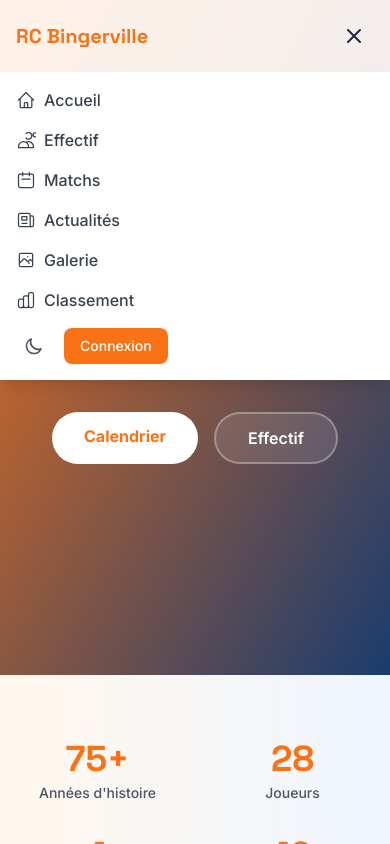
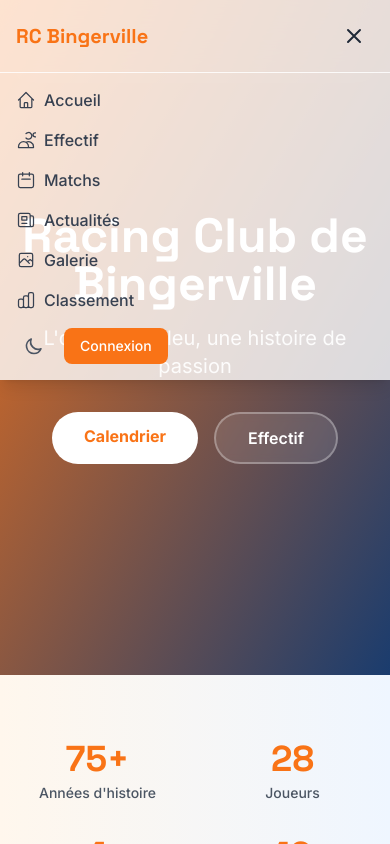
Before and after one commit to sieni7/racing, a React (Vite) app: page / in a window 390 px wide. Both pictures are taken after a click on the button "Menu". Shown: the top 844 px of the page. Built offline with nearby package versions, Linux system fonts and the light colour scheme; no server answers; the database is empty.

Commit message:
fix(navbar): glassmorphism uniforme bg-white/80 backdrop-blur-lg + mobile menu aligné

```diff
--- a/src/components/Layout.tsx
+++ b/src/components/Layout.tsx
@@ -32,8 +32,8 @@ export default function Layout({ children }: { children: React.ReactNode }) {
   return (
     <div className="min-h-screen flex flex-col">
       <nav
-        className={`fixed top-0 left-0 right-0 z-50 transition-all duration-300 bg-white/90 dark:bg-gray-900/90 backdrop-blur ${
-          scrolled ? 'shadow-md py-2' : 'py-4'
+        className={`fixed top-0 left-0 right-0 z-50 transition-all duration-300 bg-white/80 dark:bg-gray-900/80 backdrop-blur-lg border-b border-white/20 dark:border-gray-800/50 ${
+          scrolled ? 'shadow-lg py-2' : 'py-4'
         }`}
       >
         <div className="max-w-7xl mx-auto px-4 flex items-center justify-between">
@@ -55,7 +55,7 @@ export default function Layout({ children }: { children: React.ReactNode }) {
             </svg>
           </button>
 
-          <div className={`${menuOpen ? 'flex' : 'hidden'} lg:flex flex-col lg:flex-row gap-4 lg:items-center absolute lg:static top-full left-0 right-0 p-4 lg:p-0 bg-white dark:bg-gray-900 lg:bg-transparent shadow-lg lg:shadow-none`}>
+          <div className={`${menuOpen ? 'flex' : 'hidden'} lg:flex flex-col lg:flex-row gap-4 lg:items-center absolute lg:static top-full left-0 right-0 p-4 lg:p-0 bg-white/80 dark:bg-gray-900/80 backdrop-blur-lg lg:bg-transparent lg:backdrop-blur-none shadow-lg lg:shadow-none`}>
             {navLinks.map((link) => (
               <Link
                 key={link.path}
```
